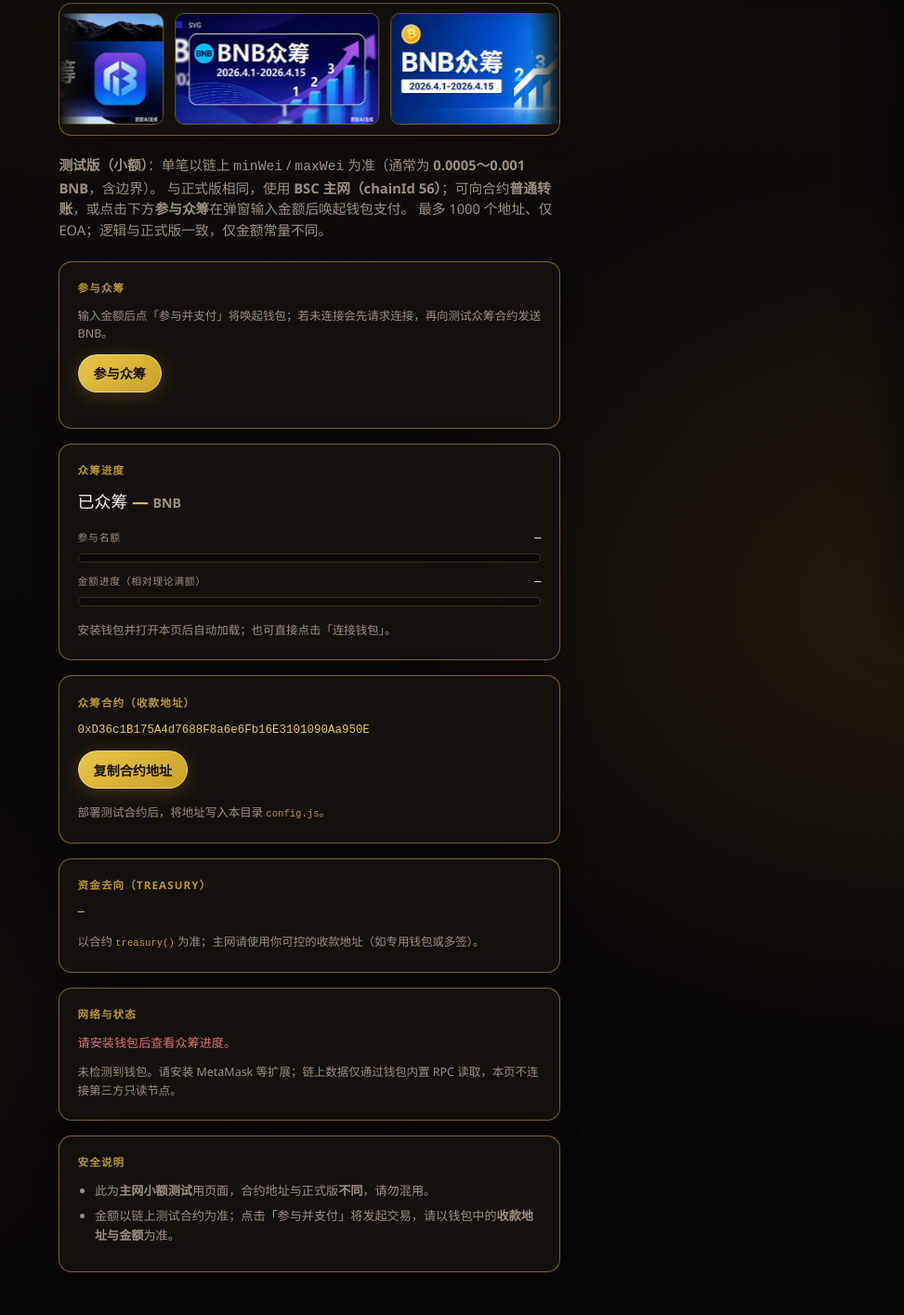
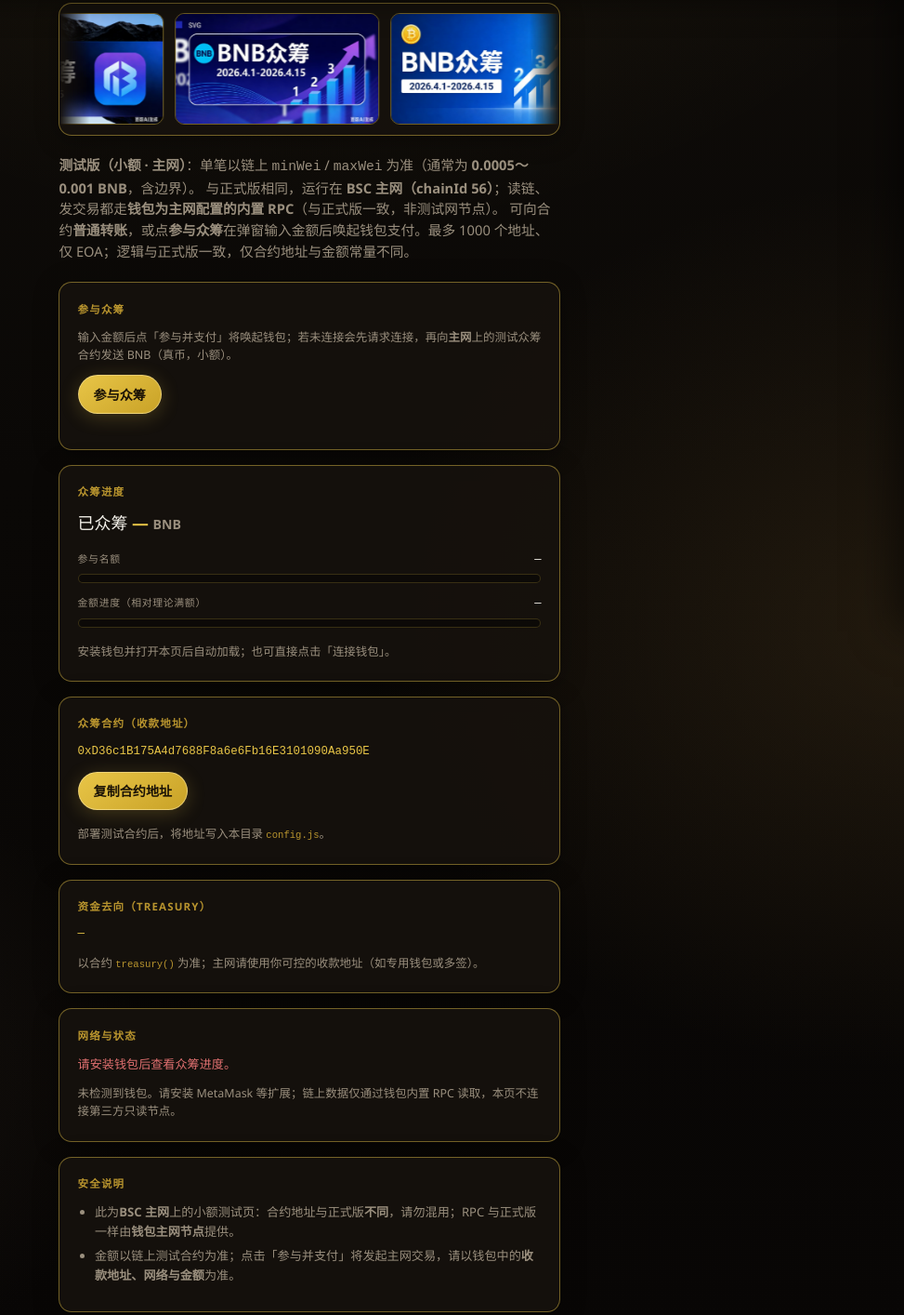
Before and after one commit to bnbstaking/vbl1, a website: page index.html in a window 1280 px wide. Shown: the part 121-1535 px from the top of the page at 93% size, without its empty margins (307-1280 px from the left). Drawn offline with Linux system fonts and the light colour scheme.

Commit message:
Update test version details for BSC mainnet

```diff
--- a/index.html
+++ b/index.html
@@ -48,14 +48,14 @@
       </section>
 
       <p class="lead">
-        <strong>测试版（小额）</strong>：单笔以链上 <code>minWei</code> / <code>maxWei</code> 为准（通常为 <strong>0.0005～0.001 BNB</strong>，含边界）。
-        与正式版相同，使用 <strong>BSC 主网（chainId 56）</strong>；可向合约<strong>普通转账</strong>，或点击下方<strong>参与众筹</strong>在弹窗输入金额后唤起钱包支付。
-        最多 1000 个地址、仅 EOA；逻辑与正式版一致，仅金额常量不同。
+        <strong>测试版（小额 · 主网）</strong>：单笔以链上 <code>minWei</code> / <code>maxWei</code> 为准（通常为 <strong>0.0005～0.001 BNB</strong>，含边界）。
+        与正式版相同，运行在 <strong>BSC 主网（chainId 56）</strong>；读链、发交易都走<strong>钱包为主网配置的内置 RPC</strong>（与正式版一致，非测试网节点）。
+        可向合约<strong>普通转账</strong>，或点<strong>参与众筹</strong>在弹窗输入金额后唤起钱包支付。最多 1000 个地址、仅 EOA；逻辑与正式版一致，仅合约地址与金额常量不同。
       </p>
 
       <section class="card participate-card" id="sec-participate">
         <h2>参与众筹</h2>
-        <p class="hint" style="margin-top: 0">输入金额后点「参与并支付」将唤起钱包；若未连接会先请求连接，再向测试众筹合约发送 BNB。</p>
+        <p class="hint" style="margin-top: 0">输入金额后点「参与并支付」将唤起钱包；若未连接会先请求连接，再向<strong>主网</strong>上的测试众筹合约发送 BNB（真币，小额）。</p>
         <p class="actions">
           <button type="button" id="btn-open-participate" class="btn primary">参与众筹</button>
         </p>
@@ -83,7 +83,7 @@
             <div class="progress-fill progress-fill-amount" id="amount-bar"></div>
           </div>
         </div>
-        <p class="hint" id="progress-hint">安装并启用钱包后，通过钱包 RPC 加载链上数据。</p>
+        <p class="hint" id="progress-hint">安装并启用钱包后，通过钱包在 BSC 主网（chainId 56）上的 RPC 加载链上数据。</p>
       </section>
 
       <section class="card" id="sec-contract">
@@ -128,13 +128,13 @@
       <section class="card security" id="sec-security">
         <h2>安全说明</h2>
         <ul>
-          <li>此为<strong>主网小额测试</strong>用页面，合约地址与正式版<strong>不同</strong>，请勿混用。</li>
-          <li>金额以链上测试合约为准；点击「参与并支付」将发起交易，请以钱包中的<strong>收款地址与金额</strong>为准。</li>
+          <li>此为<strong>BSC 主网</strong>上的小额测试页：合约地址与正式版<strong>不同</strong>，请勿混用；RPC 与正式版一样由<strong>钱包主网节点</strong>提供。</li>
+          <li>金额以链上测试合约为准；点击「参与并支付」将发起主网交易，请以钱包中的<strong>收款地址、网络与金额</strong>为准。</li>
         </ul>
       </section>
     </main>
 
-    <script src="../vendor/ethers.umd.min.js"></script>
+    <script src="vendor/ethers.umd.min.js"></script>
     <script src="config.js"></script>
     <script src="app.js"></script>
   </body>
```
